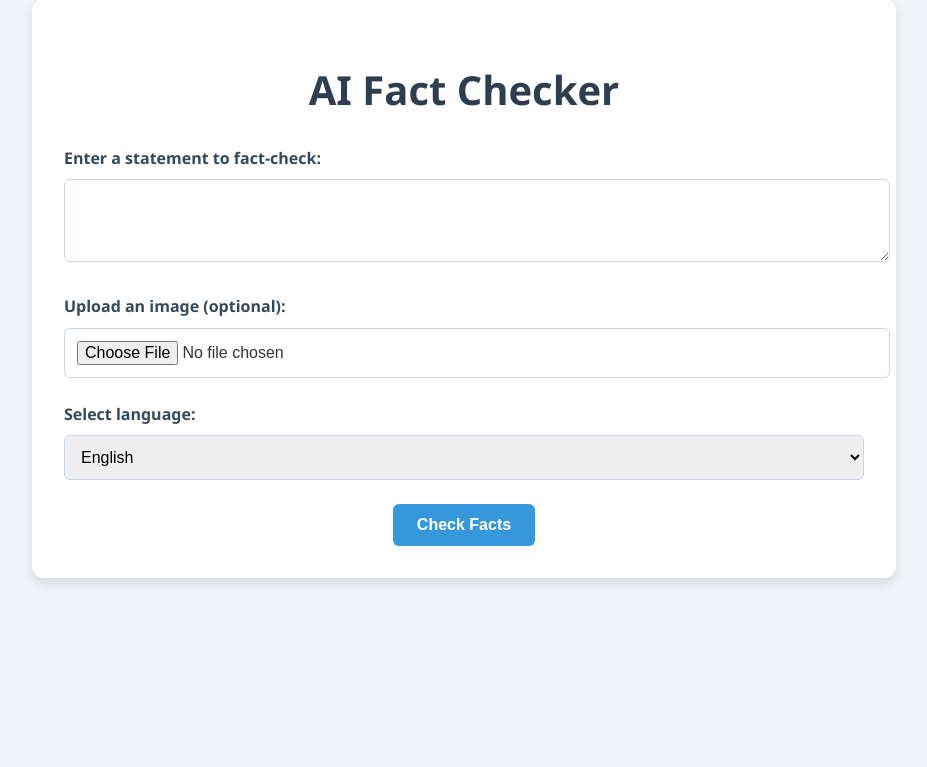
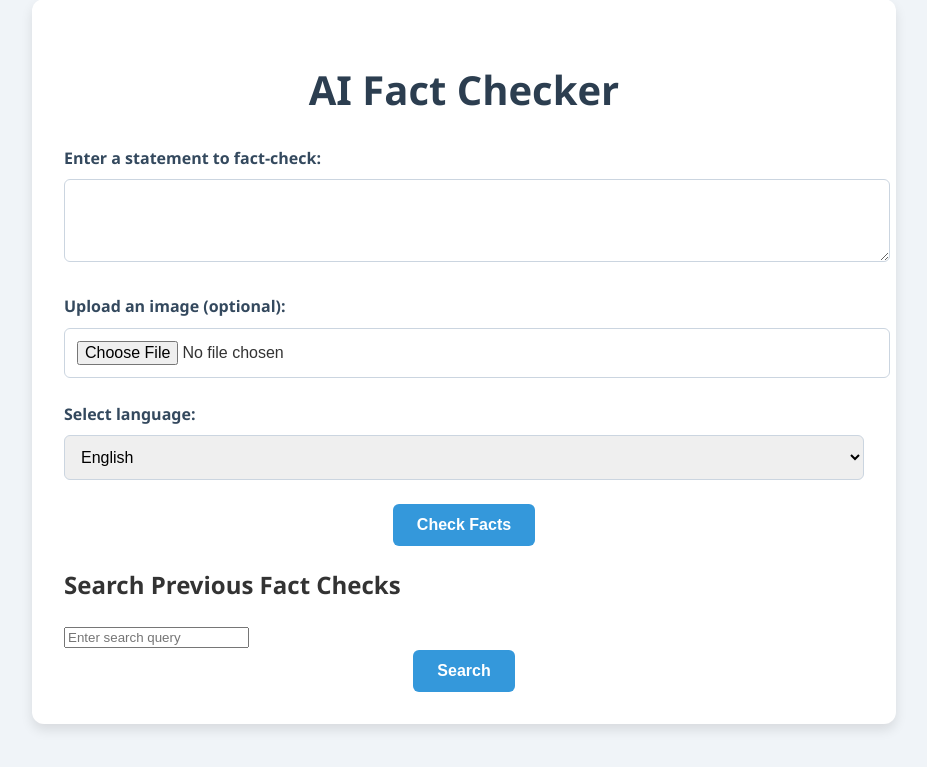
Before and after one commit to PierrunoYT/VeriFact-AI, a Flask app: page / in a window 1280 px wide. Shown: the part 33-800 px from the top of the page, without its empty margins (176-1103 px from the left). Run offline with Flask 2, Linux system fonts and the light colour scheme.

Commit message:
Implemented Elasticsearch to index and search fact checks in the Fact Checker application.

```diff
--- a/app.py
+++ b/app.py
@@ -1,5 +1,6 @@
-from flask import Flask, render_template, request, Response, stream_with_context
+from flask import Flask, render_template, request, Response, stream_with_context, jsonify
 from fact_checker import fact_check, analyze_image_and_fact
+from elasticsearch_operations import index_fact_check, search_fact_checks
 import os
 from werkzeug.utils import secure_filename
 import json
@@ -19,22 +20,33 @@ def index():
         language = request.form.get('language', 'english')
 
         def generate():
+            result = ""
             if image:
                 filename = secure_filename(image.filename)
                 image_path = os.path.join(app.config['UPLOAD_FOLDER'], filename)
                 image.save(image_path)
                 result_generator = analyze_image_and_fact(statement, image_path, language)
                 for chunk in result_generator:
+                    result += chunk
                     yield f"data: {json.dumps({'content': chunk})}\n\n"
+                index_fact_check(statement, result, image_path)
                 os.remove(image_path)  # Clean up the uploaded file
             else:
                 result_generator = fact_check(statement, language)
                 for chunk in result_generator:
+                    result += chunk
                     yield f"data: {json.dumps({'content': chunk})}\n\n"
+                index_fact_check(statement, result)
 
         return Response(stream_with_context(generate()), content_type='text/event-stream')
 
     return render_template('index.html')
 
+@app.route('/search', methods=['GET'])
+def search():
+    query = request.args.get('q', '')
+    results = search_fact_checks(query)
+    return jsonify(results)
+
 if __name__ == '__main__':
     app.run(debug=True)
--- a/requirements.txt
+++ b/requirements.txt
@@ -2,3 +2,4 @@ flask==2.1.0
 requests==2.26.0
 python-dotenv==0.19.1
 Werkzeug==2.0.2
+elasticsearch==7.17.0
--- a/templates/index.html
+++ b/templates/index.html
@@ -30,6 +30,12 @@
         <div id="result" style="display: none;">
             <h2>Analysis Result:</h2>
             <p id="result-content"></p>
+        </div>
+        <div id="search-section">
+            <h2>Search Previous Fact Checks</h2>
+            <input type="text" id="search-input" placeholder="Enter search query">
+            <button id="search-button">Search</button>
+            <div id="search-results"></div>
         </div>
     </div>
     <script>
@@ -93,6 +99,42 @@
                 resultContentElement.textContent = 'An error occurred while processing your request. Please try again.';
             }
         });
+
+        document.getElementById('search-button').addEventListener('click', async () => {
+            const query = document.getElementById('search-input').value;
+            const searchResultsElement = document.getElementById('search-results');
+
+            searchResultsElement.textContent = 'Searching...';
+
+            try {
+                const response = await fetch(`/search?q=${encodeURIComponent(query)}`);
+
+                if (!response.ok) {
+                    throw new Error(`HTTP error! status: ${response.status}`);
+                }
+
+                const results = await response.json();
+
+                searchResultsElement.innerHTML = '';
+                results.forEach(result => {
+                    const resultElement = document.createElement('div');
+                    resultElement.classList.add('search-result');
+                    resultElement.innerHTML = `
+                        <h3>${result._source.statement}</h3>
+                        <p>${result._source.result}</p>
+                        <small>Date: ${new Date(result._source.timestamp).toLocaleString()}</small>
+                    `;
+                    searchResultsElement.appendChild(resultElement);
+                });
+
+                if (results.length === 0) {
+                    searchResultsElement.textContent = 'No results found.';
+                }
+            } catch (error) {
+                console.error('Error:', error);
+                searchResultsElement.textContent = 'An error occurred while searching. Please try again.';
+            }
+        });
     </script>
 </body>
 </html>
```
Also changed, not shown: 1 other file.
